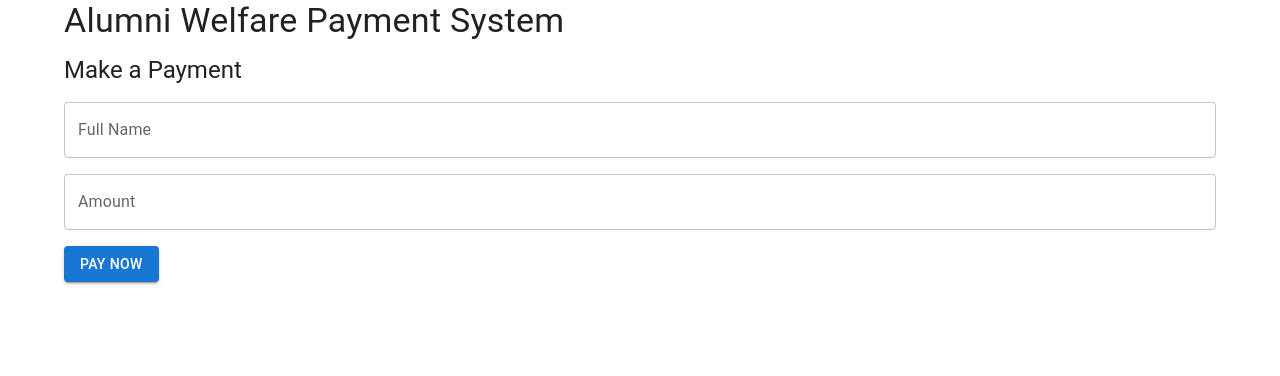
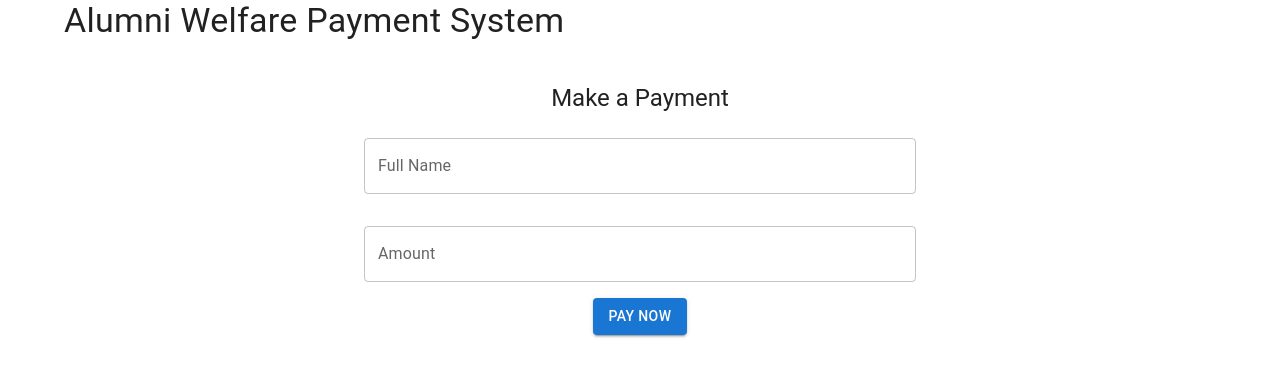
Before and after one commit to TgkCapture/alumni-welfare, a React (Create React App) app in the folder frontend/frontend/: page /payment in a window 1280 px wide. Shown: the top 376 px of the page. Built offline with nearby package versions, Linux system fonts and the light colour scheme.

Commit message:
FEAT: update dthe payment page

```diff
--- a/frontend/frontend/src/pages/PaymentPage.js
+++ b/frontend/frontend/src/pages/PaymentPage.js
@@ -1,16 +1,70 @@
-import React from "react";
-import { Button, TextField, Typography } from "@mui/material";
+import React, { useState } from "react";
+import { Button, TextField, Typography, Container, Box } from "@mui/material";
+import { makePayment } from "../services/api";
 
 function PaymentPage() {
+  const [name, setName] = useState("");
+  const [amount, setAmount] = useState("");
+  const [loading, setLoading] = useState(false);
+  const [message, setMessage] = useState("");
+
+  const handlePayment = async () => {
+    if (!name || !amount) {
+      alert("Please enter your name and amount.");
+      return;
+    }
+
+    setLoading(true);
+    setMessage("");
+
+    try {
+      const response = await makePayment(name, amount);
+      setMessage(response.message || "Payment successful!");
+    } catch (error) {
+      setMessage("Payment failed. Please try again.");
+    }
+
+    setLoading(false);
+  };
+
   return (
-    <div>
-      <Typography variant="h5">Make a Payment</Typography>
-      <TextField label="Full Name" variant="outlined" fullWidth sx={{ mt: 2 }} />
-      <TextField label="Amount" type="number" variant="outlined" fullWidth sx={{ mt: 2 }} />
-      <Button variant="contained" color="primary" sx={{ mt: 2 }}>
-        Pay Now
-      </Button>
-    </div>
+    <Container maxWidth="sm">
+      <Box sx={{ mt: 5, textAlign: "center" }}>
+        <Typography variant="h5" gutterBottom>
+          Make a Payment
+        </Typography>
+        <TextField
+          fullWidth
+          label="Full Name"
+          variant="outlined"
+          value={name}
+          onChange={(e) => setName(e.target.value)}
+          sx={{ my: 2 }}
+        />
+        <TextField
+          fullWidth
+          label="Amount"
+          variant="outlined"
+          type="number"
+          value={amount}
+          onChange={(e) => setAmount(e.target.value)}
+          sx={{ my: 2 }}
+        />
+        <Button
+          variant="contained"
+          color="primary"
+          onClick={handlePayment}
+          disabled={loading}
+        >
+          {loading ? "Processing..." : "Pay Now"}
+        </Button>
+        {message && (
+          <Typography variant="body1" sx={{ mt: 2, color: "green" }}>
+            {message}
+          </Typography>
+        )}
+      </Box>
+    </Container>
   );
 }
 
```
